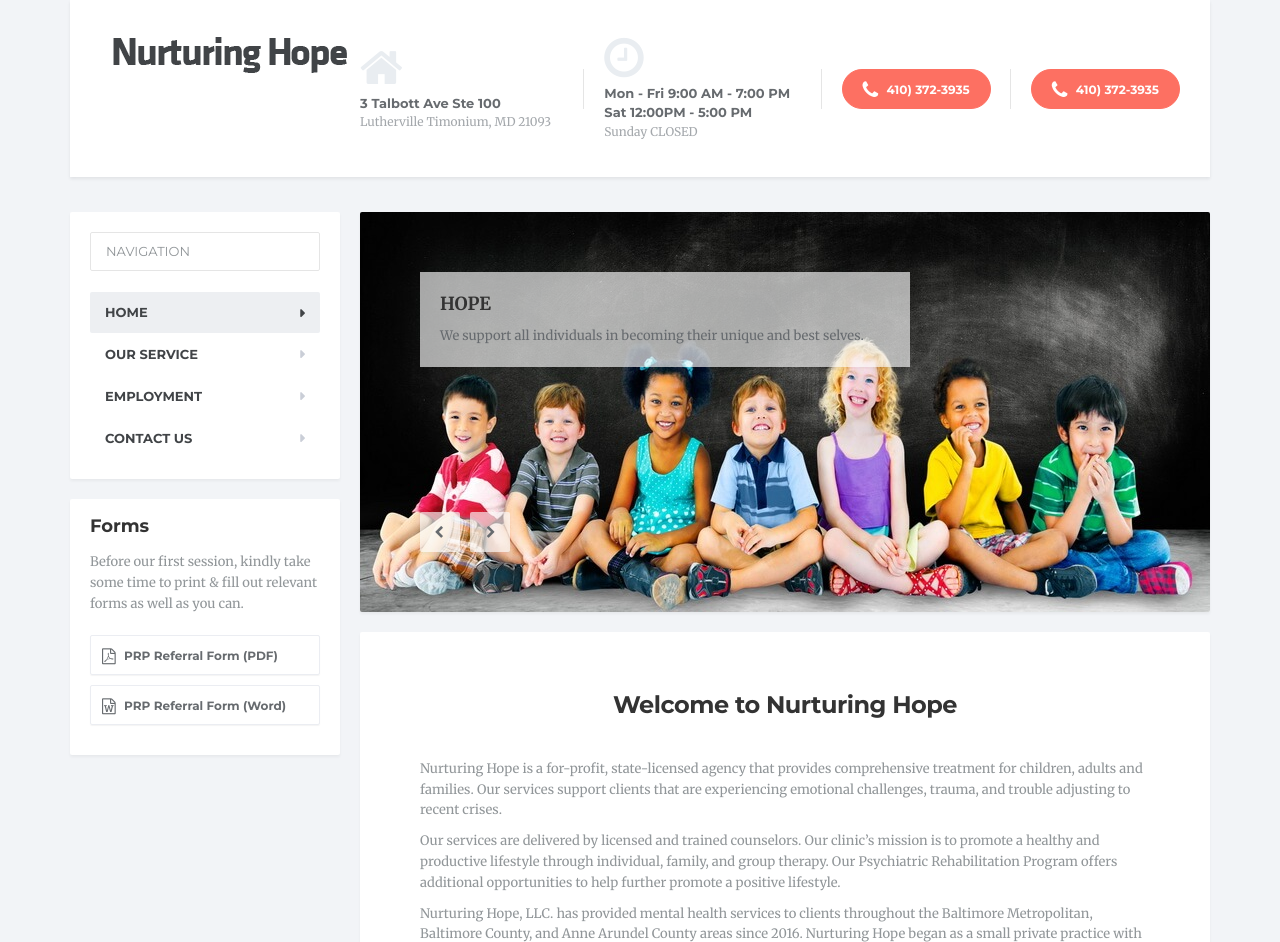
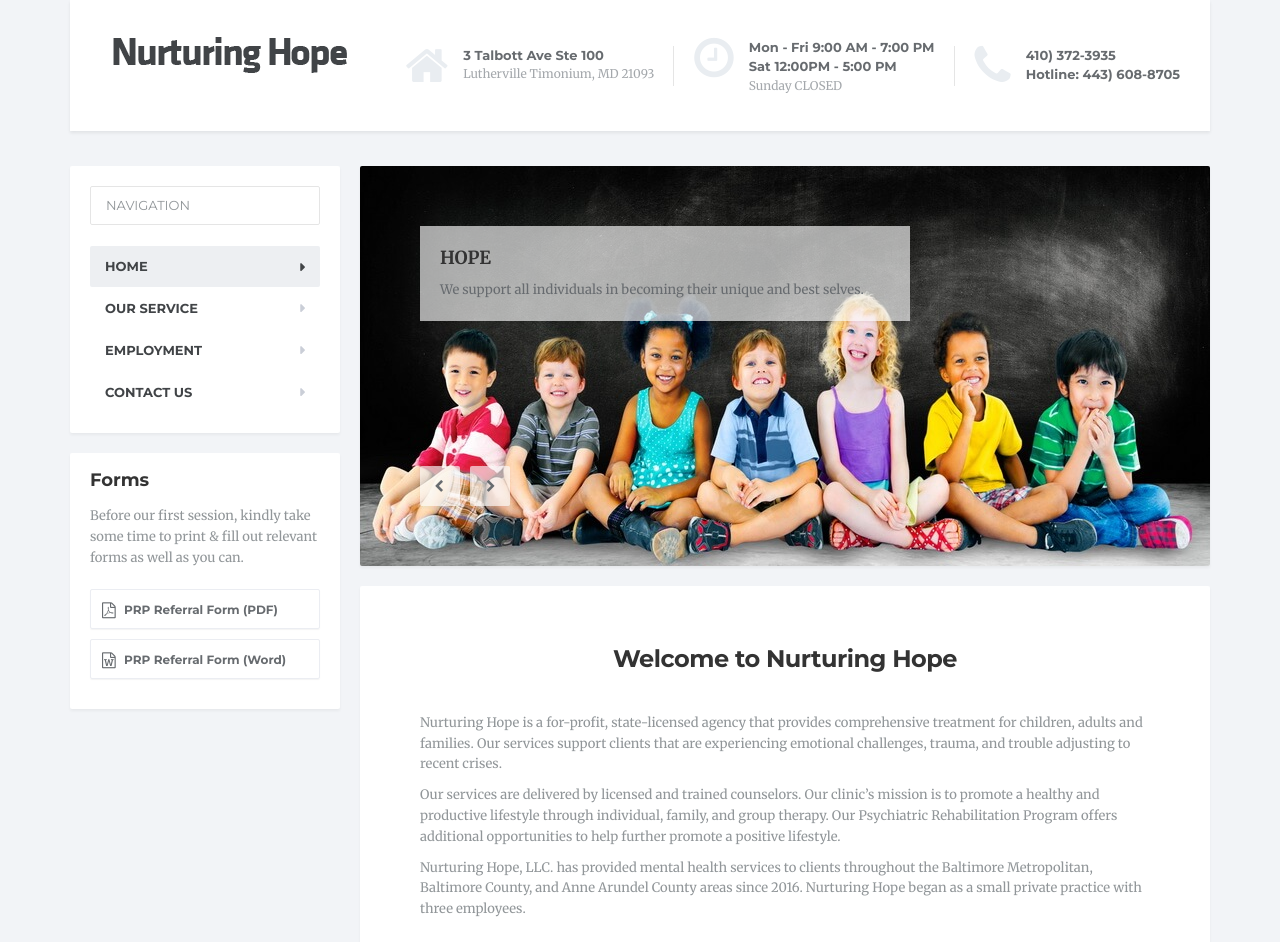
Before and after one commit to nurturinghope/nurturinghope.github.io, a plain HTML site: page index.html in a window 1280 px wide. Shown: the top 942 px of the page. Drawn offline with Linux system fonts and the light colour scheme.

Commit message:
Added Hotline

```diff
--- a/index.html
+++ b/index.html
@@ -42,13 +42,14 @@
                                 <span class="icon-box__subtitle">Sunday CLOSED</span></div>
                             </div>
                         </div>
-                        <div class="widget  header-widgets__widget  widget_text">
-                            <div class="textwidget"><a class="btn  btn-danger  btn-rounded" href="tel:14103723935" target="_self"><i class="fa fa-phone"></i> 410) 372-3935</a></div>
-                        </div>
-						<div class="widget  header-widgets__widget  widget_text">
-                            <div class="textwidget"><a class="btn  btn-danger  btn-rounded" href="tel:14103723935" target="_self"><i class="fa fa-phone"></i> 410) 372-3935</a></div>
+						<div class="widget  header-widgets__widget  widget-icon-box">
+                    <div class="icon-box"><i class="fa  fa-phone  fa-3x"></i>
+                        <div class="icon-box__text">
+                            <h4 class="icon-box__title">410) 372-3935</h4>
+                            <h4 class="icon-box__title">Hotline: 443) 608-8705</h4>
                         </div>
                     </div>
+				</div>
                 </header>
             </div>
             <!-- ========  END HEADER ======== -->
```
Also changed, not shown: contact.html (+7 -3 lines), employment.html (+7 -3 lines), prp.html (+7 -3 lines), prp_info.html (+7 -3 lines).
